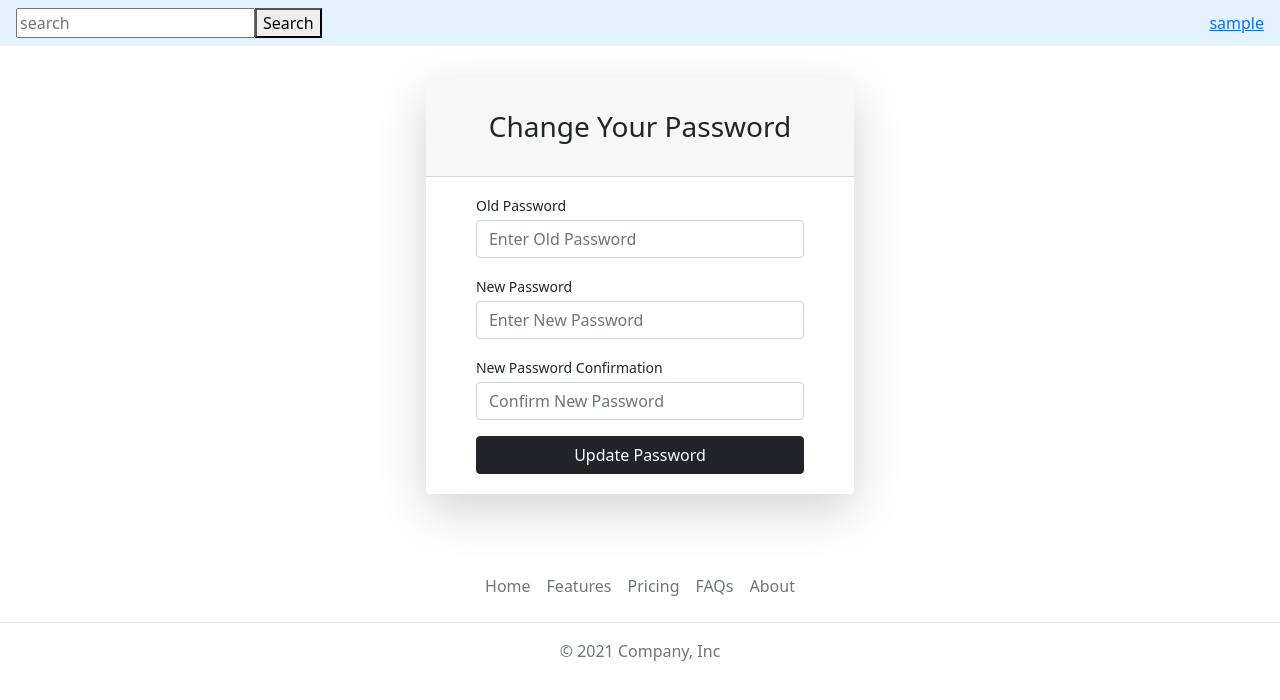
After one commit to Marsh-sudo/Mealplanner, a Django app: page /password-change/ in a window 1280 px wide. The commit adds this page. Shown: the top 700 px of the page. Run offline with Django 4.2, Linux system fonts and the light colour scheme; the visitor is signed in with stand-in values (Sample User, id 1); parts of the project's set-up code (start-up, migrations or seed data) failed here and were passed over; some libraries are stand-ins or nearby versions.

Commit message:
general push

```diff
--- a/food/admin.py
+++ b/food/admin.py
@@ -1,5 +1,6 @@
 from django.contrib import admin
-from .models import User
+from .models import User,Profile
 
 # Register your models here.
 admin.site.register(User)
+admin.site.register(Profile)
--- a/food/apps.py
+++ b/food/apps.py
@@ -4,3 +4,6 @@ from django.apps import AppConfig
 class FoodConfig(AppConfig):
     default_auto_field = 'django.db.models.BigAutoField'
     name = 'food'
+
+    def ready(self):
+        import food.signals  # noqa
--- a/food/templates/base.html
+++ b/food/templates/base.html
@@ -15,11 +15,23 @@
     <title>FOODIE</title>
 </head>
 <body>
+  {%include "navbar.html"%}
 
+    <div class="container">
+      {%if messages%}
+        {%for message in messages%}
+          <div class="alert alert-warning alert-dismissible fade show" role="alert">
+            <strong>{{message}}</strong>
+            <button type="button" class="btn-close" data-bs-dismiss="alert" aria-label="Close"></button>
+          </div>
+        {%endfor%}
+      {%endif%}
 
-    {% block content%}
+      {% block content%}
 
-    {% endblock%}
+      {% endblock%}
+    </div>
+
 
     {% block scripts %}
     <script src="https://ajax.googleapis.com/ajax/libs/jquery/3.2.1/jquery.min.js"></script>
--- /dev/null
+++ b/food/templates/change_password.html
@@ -0,0 +1,75 @@
+{% extends "base.html" %}
+{% block content %}
+    <div class="form-content my-3 p-3">
+        <div class="container">
+            <div class="row justify-content-center">
+                <div class="col-lg-5">
+                        <div class="card shadow-lg border-0 rounded-lg mt-0 mb-3">
+                            <div class="card-header justify-content-center">
+                              <h3 class="font-weight-light my-4 text-center">Change Your Password</h3>
+                            </div>
+                            {% if form.errors %}
+                                <div class="alert alert-danger alert-dismissible" role="alert">
+                                    <div id="form_errors">
+                                        {% for key, value in form.errors.items %}
+                                            <strong>{{ value }}</strong>
+                                        {% endfor %}
+                                    </div>
+                                    <button type="button" class="close" data-dismiss="alert" aria-label="Close">
+                                        <span aria-hidden="true">&times;</span>
+                                    </button>
+                                </div>
+                            {% endif %}
+
+                            <div class="card-body">
+                                <form method="POST">
+                                    {% csrf_token %}
+                                    <div class="form-row">
+                                        <div class="col-md-10 offset-md-1">
+                                            <div class="form-group">
+                                                <label class="small mb-1" for="id_old_password">Old Password</label>
+                                                <input type="password" name="old_password" autocomplete="new-password"
+                                                       class="form-control" required id="id_old_password"
+                                                       placeholder="Enter Old Password"/>
+                                                <span>
+                                                </span>
+                                            </div>
+                                        </div>
+                                    </div>
+                                    <div class="form-row">
+                                        <div class="col-md-10 offset-md-1">
+                                            <div class="form-group">
+                                                <label class="small mb-1" for="id_new_password1">New Password</label>
+                                                <input type="password" name="new_password1" autocomplete="new-password"
+                                                       class="form-control" required id="id_new_password1"
+                                                       placeholder="Enter New Password"/>
+                                                <span>
+                                                </span>
+                                            </div>
+                                        </div>
+                                    </div>
+                                    <div class="form-row">
+                                        <div class="col-md-10 offset-md-1">
+                                            <div class="form-group">
+                                                <label class="small mb-1" for="id_new_password2">New Password Confirmation</label>
+                                                <input type="password" name="new_password2" autocomplete="new-password"
+                                                       required id="id_new_password2" class="form-control"
+                                                       placeholder="Confirm New Password"/>
+                                            </div>
+                                        </div>
+                                    </div>
+                                    <div class="form-row">
+                                        <div class="col-md-10 offset-md-1">
+                                            <div class="form-group mt-0 mb-1">
+                                                <button type="submit" class="col-md-12 btn btn-dark" id="reset">Update Password</button>
+                                            </div>
+                                        </div>
+                                    </div>
+                                </form>
+                            </div>
+                        </div>
+                </div>
+            </div>
+        </div>
+    </div>
+{% endblock content %}
--- /dev/null
+++ b/food/templates/navbar.html
@@ -0,0 +1,14 @@
+<nav class="navbar navbar-light navbar sticky-top" style="background-color: #e3f2fd;">
+    <!-- Navbar content -->
+    <form class="d-flex" action="/search/" method="get">
+        <div>
+            <input type="text" placeholder="search" name="q">
+        </div>
+
+        <div>
+            <button type="submit">Search</button>
+        </div>
+    </form>
+    <a href="{%url 'users-profile'%}">{{user.username}}</a>
+
+  </nav>
```
Also changed, not shown: food/templates/index.html (+6 -14 lines), food/templates/login.html (+19 -2 lines), food/templates/profile.html (added, +44 -0 lines), food/migrations/0008_profile.py (added), food/migrations/0009_user_is_admin.py (added).
